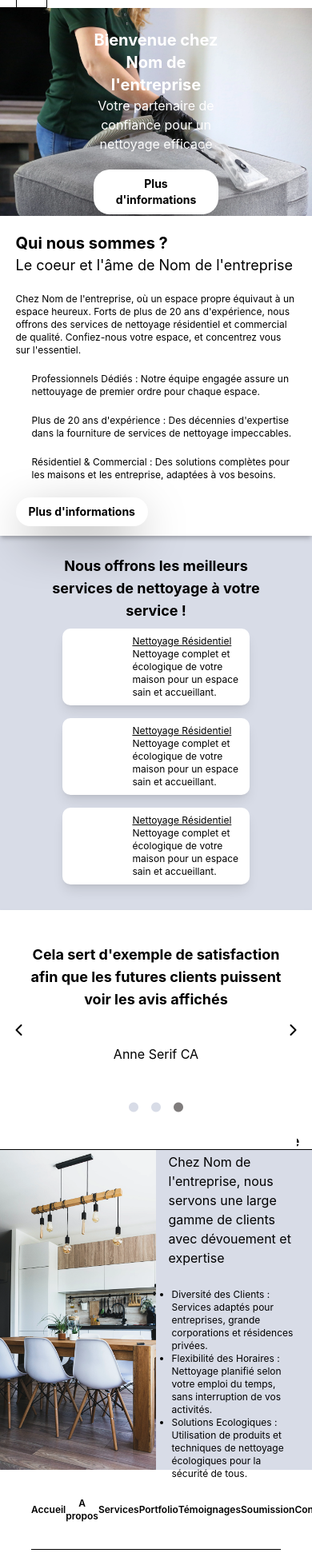
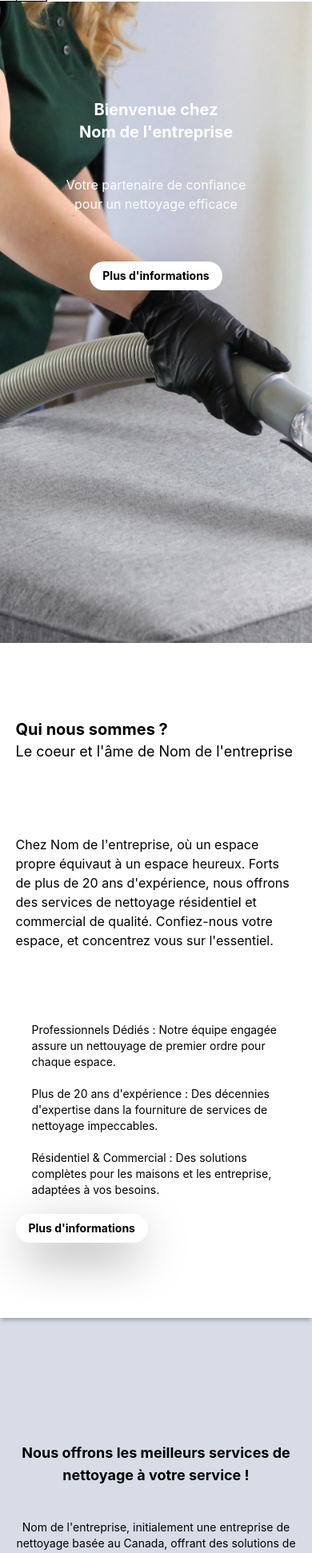
Before and after one commit to VIEIRA-Michel/cleanMaster, a React (Create React App) app in the folder app/: page / in a window 390 px wide. Shown: the part 40-1982 px from the top of the page at 80% size. Built offline with nearby package versions, Linux system fonts and the light colour scheme; some icons are missing.

Commit message:
update: responsive design

```diff
--- a/app/src/components/AboutSection/AboutSection.js
+++ b/app/src/components/AboutSection/AboutSection.js
@@ -3,7 +3,7 @@ import picture from "../../assets/image/img_about.webp";
 
 const About = () => {
   return (
-    <div className="w-screen h-[400px] bg-[white] relative flex flex-row lg:mt-5 shadow-md shadow-[#A4A7B0]">
+    <div className="w-screen h-screen lg:h-[400px] bg-[white] relative flex flex-row lg:mt-5 shadow-md shadow-[#A4A7B0]">
       <div className="lg:w-[50%] hidden h-full lg:flex justify-center items-center">
         <img
           src={picture}
@@ -12,8 +12,8 @@ const About = () => {
             a hand cleaning a drawer handle"
         ></img>
       </div>
-      <div className="w-full lg:w-[50%] flex flex-col justify-center items-center">
-        <div className="w-[90%] h-[90%]">
+      <div className="w-full lg:w-[50%] flex flex-col justify-center items-center py-6">
+        <div className="w-[90%] max-lg:h-full max-lg:flex max-lg:flex-col max-lg:justify-evenly">
           <div className="text-left">
             <h2 className="text-xl font-bold">Qui nous sommes ?</h2>
             <h3 className="text-lg">
@@ -21,7 +21,7 @@ const About = () => {
             </h3>
           </div>
           <div>
-            <p className="text-xs text-left mt-5">
+            <p className="text-left text-base mt-5">
               Chez Nom de l'entreprise, où un espace propre équivaut à un espace
               heureux. Forts de plus de 20 ans d'expérience, nous offrons des
               services de nettoyage résidentiel et commercial de qualité.
@@ -31,19 +31,19 @@ const About = () => {
           <div>
             <div className="ml-5 mt-5">
               <div className="mb-5">
-                <p className="text-xs text-left">
+                <p className="text-left text-sm">
                   Professionnels Dédiés : Notre équipe engagée assure un
                   nettouyage de premier ordre pour chaque espace.
                 </p>
               </div>
               <div className="mb-5">
-                <p className="text-xs text-left">
+                <p className="text-left text-sm">
                   Plus de 20 ans d'expérience : Des décennies d'expertise dans
                   la fourniture de services de nettoyage impeccables.
                 </p>
               </div>
               <div className="mb-5">
-                <p className="text-xs text-left">
+                <p className="text-left text-sm">
                   Résidentiel & Commercial : Des solutions complètes pour les
                   maisons et les entreprise, adaptées à vos besoins.
                 </p>
--- /dev/null
+++ b/app/src/components/FormSection/FormSection.js
@@ -0,0 +1,14 @@
+import React from "react";
+import Form from "../Form/Form";
+
+const FormSection = () => {
+  return (
+    <div>
+      <div>
+        <Form />
+      </div>
+    </div>
+  );
+};
+
+export default FormSection;
--- a/app/src/components/Header/Header.js
+++ b/app/src/components/Header/Header.js
@@ -4,7 +4,7 @@ const Header = () => {
   const cellulaire = "(+123) 5462 3257";
   const mail = "gadeodesign@gmail.com";
   return (
-    <div className="w-screen h-[50px] lg:h-[100px] bg-[white] relative z-10">
+    <div className="w-screen h-[5vh] lg:h-[100px] bg-[white] relative z-10">
       <div className="w-full h-full flex">
         <div className="header__space w-[5%] border-b border-[black]">
           <div className="w–full h-[49%] border-b border-[black]"></div>
--- a/app/src/components/HeroSection/HeroSection.js
+++ b/app/src/components/HeroSection/HeroSection.js
@@ -5,18 +5,17 @@ import picture from "../../assets/image/img_header.webp";
 const HeroSection = () => {
   console.log(picture);
   return (
-    <div>
-      <div className="w-screen relative">
+    <div className="w-screen h-[95vh] lg:h-screen lg:h-[400px] relative">
       <img
         src={picture}
-          className="w-full object-cover"
+        className="w-full h-full object-cover"
         alt="a woman cleaning a cushion"
       ></img>
-        <div className="w-[40%] absolute max-lg:left-[30%] max-lg:top-[10%] lg:right-[50%] lg:top-[30%] lg:bottom-[50%]">
-          <h2 className="text-[white] text-xl font-bold">
+      <div className="w-[80%] lg:w-[40%] max-lg:h-[40%] absolute max-lg:flex max-lg:justify-evenly max-lg:items-center max-lg:flex-col max-lg:left-[10%] max-lg:top-[10%] lg:right-[50%] lg:top-[30%] lg:bottom-[50%]">
+        <h2 className="max-lg:w-[65%] text-[white] text-xl font-bold">
           Bienvenue chez Nom de l'entreprise
         </h2>
-          <h3 className="text-[white]">
+        <h3 className="max-lg:w-[80%] text-[white]">
           Votre partenaire de confiance pour un nettoyage efficace
         </h3>
         <div className="mt-5">
@@ -27,7 +26,6 @@ const HeroSection = () => {
       </div>
       <Form />
     </div>
-    </div>
   );
 };
 
--- a/app/src/components/ReviewSection/ReviewSection.js
+++ b/app/src/components/ReviewSection/ReviewSection.js
@@ -2,7 +2,7 @@ import React from "react";
 
 const ReviewSection = () => {
   return (
-    <div className="w-screen h-[300px] shadow-md shadow-[#A4A7B0] border-[black] border-b">
+    <div className="w-screen h-screen lg:h-[300px] shadow-md shadow-[#A4A7B0] border-[black] border-b">
       <div className="w-[90%] h-full bg-[white] mx-auto flex flex-row justify-between items-center relative">
         <div className="flex justify-center items-center">
           <i class="fa-solid fa-chevron-left"></i>
--- a/app/src/components/ServiceSection/ServiceSection.js
+++ b/app/src/components/ServiceSection/ServiceSection.js
@@ -2,10 +2,10 @@ import React from "react";
 
 const ServiceSection = () => {
   return (
-    <div className="w-screen lg:h-[400px] flex justify-center items-center bg-[#D8DCE7] py-6">
+    <div className="w-screen h-screen lg:h-[400px] flex justify-center items-center bg-[#D8DCE7] py-6">
       <div className="h-full bg-[#D8DCE7] flex flex-col justify-center items-center m-auto">
         <div className="w-[100%] h-[100%] flex justify-evenly flex-col">
-          <div className="w-[70%] h-[30%] mx-auto flex justify-center items-center flex-col">
+          <div className="w-[90%] lg:w-[70%] h-[30%] mx-auto flex justify-evenly lg:justify-center items-center flex-col">
             <div>
               <h2 className="text-lg lg:text-xl font-bold">
                 Nous offrons les meilleurs services de nettoyage à votre service
@@ -13,7 +13,7 @@ const ServiceSection = () => {
               </h2>
             </div>
             <div className="">
-              <h3 className="text-sm hidden lg:block">
+              <h3 className="text-sm block">
                 Nom de l'entreprise, initialement une entreprise de nettoyage
                 basée au Canada, offrant des solutions de nettoyage de haut
                 niveau dans la ville de montréal
@@ -22,7 +22,7 @@ const ServiceSection = () => {
           </div>
           <div className="w-full flex flex-col lg:flex-row justify-evenly items-center">
             <div className="flex items-center justify-evenly flex-col lg:flex-row my-2">
-              <div className="w-[60%] lg:w-[200px] lg:h-[200px]  bg-[white] p-2  shadow-lg rounded-[10px] ">
+              <div className="w-[80%] lg:w-[200px] lg:h-[200px]  bg-[white] p-2  shadow-lg rounded-[10px] ">
                 <div className="w-full h-full flex flex-row lg:flex-col">
                   <div className="w-[100px] h-[40%] m-auto flex justify-center items-center">
                     <span className="flex justify-center items-center text-xs w-[50%] h-[50%]">
@@ -42,7 +42,7 @@ const ServiceSection = () => {
               </div>
             </div>
             <div className="flex items-center justify-evenly flex-col lg:flex-row my-2">
-              <div className="w-[60%] lg:w-[200px] lg:h-[200px]  bg-[white] p-2  shadow-lg rounded-[10px] ">
+              <div className="w-[80%] lg:w-[200px] lg:h-[200px]  bg-[white] p-2  shadow-lg rounded-[10px] ">
                 <div className="w-full h-full flex flex-row lg:flex-col">
                   <div className="w-[100px] h-[40%] m-auto flex justify-center items-center">
                     <span className="flex justify-center items-center text-xs w-[50%] h-[50%]">
@@ -62,7 +62,7 @@ const ServiceSection = () => {
               </div>
             </div>
             <div className="flex items-center justify-evenly flex-col lg:flex-row my-2">
-              <div className="w-[60%] lg:w-[200px] lg:h-[200px]  bg-[white] p-2  shadow-lg rounded-[10px] ">
+              <div className="w-[80%] lg:w-[200px] lg:h-[200px]  bg-[white] p-2  shadow-lg rounded-[10px] ">
                 <div className="w-full h-full flex flex-row lg:flex-col">
                   <div className="w-[100px] h-[40%] m-auto flex justify-center items-center">
                     <span className="flex justify-center items-center text-xs w-[50%] h-[50%]">
--- a/app/src/components/SubmissionsSection/SubmissionsSection.js
+++ b/app/src/components/SubmissionsSection/SubmissionsSection.js
@@ -3,11 +3,38 @@ import picture from "../../assets/image/img_submissions.webp";
 
 const SubmissionsSection = () => {
   return (
-    <div className="w-screen h-[400px] flex flex-row">
-      <div className="w-[50%] h-full">
+    <div className="w-screen h-screen lg:h-[400px] flex flex-row">
+      <div className="w-full lg:w-[50%] h-full relative">
         <img src={picture} className="w-full h-full object-cover" alt=""></img>
+        <div className="w-full block lg:hidden absolute bg-custom absolute z-10 top-[0px] text-white p-2">
+          <div className="h-[30%] flex flex-col justify-end">
+            <h3 className="hidden lg:block text-xl font-bold text-left">
+              Caractéristique impressionnante
+            </h3>
+            <h4 className="w-[90%] text-left">
+              Chez Nom de l'entreprise, nous servons une large gamme de clients
+              avec dévouement et expertise
+            </h4>
+          </div>
+          <div className="w-full h-[50%] flex justify-evenly items-center">
+            <ul className="w-[90%] h-full flex flex-col justify-evenly items-center list-disc text-xs text-left text-[#D6DAE5]">
+              <li>
+                Diversité des Clients : Services adaptés pour entreprises,
+                grande corporations et résidences privées.
+              </li>
+              <li>
+                Flexibilité des Horaires : Nettoyage planifié selon votre emploi
+                du temps, sans interruption de vos activités.
+              </li>
+              <li>
+                Solutions Ecologiques : Utilisation de produits et techniques de
+                nettoyage écologiques pour la sécurité de tous.
+              </li>
+            </ul>
+          </div>
+        </div>
       </div>
-      <div className="w-[50%] h-full bg-[#D8DCE7]">
+      <div className="lg:w-[50%] lg:h-full hidden lg:block bg-custom absolute">
         <div className="w-[80%] h-full flex flex-col justify-evenly items-center m-auto">
           <div className="h-[30%] flex flex-col justify-end">
             <h3 className="text-xl font-bold text-left">
--- a/app/tailwind.config.js
+++ b/app/tailwind.config.js
@@ -2,7 +2,11 @@
 module.exports = {
   content: ["./src/**/*.{html,js}"],
   theme: {
-    extend: {},
+    extend: {
+      backgroundColor: {
+        custom: "rgba(0,0,0,0.54)",
+      },
+    },
   },
   plugins: [],
 };
```
Lines whose indentation alone changed are shown as unchanged.
